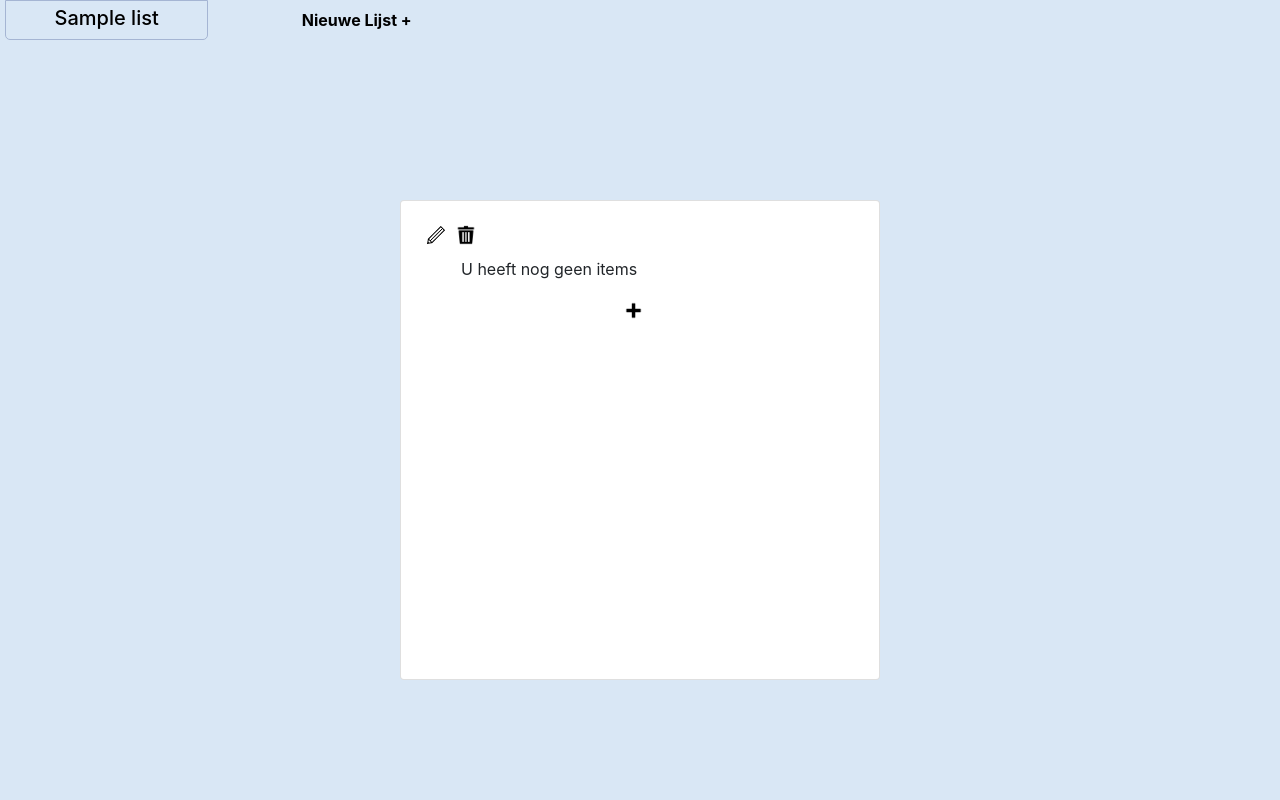
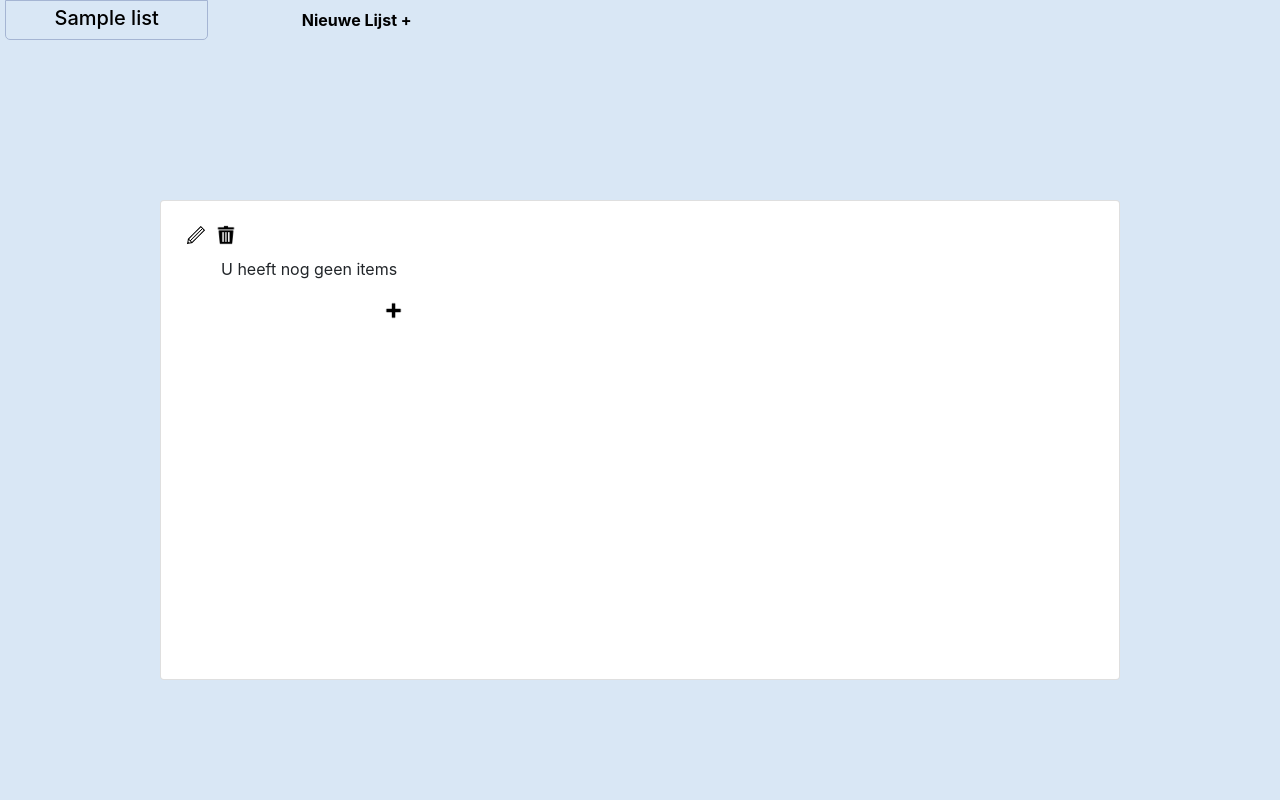
Before and after one commit to DKamman/To-do-list, a PHP site: page /list.php in a window 1280 px wide. Run offline with PHP 8.4, Linux system fonts and the light colour scheme; tables that the repository leaves empty or names only in its code hold one stand-in row (values such as "Sample post").

Commit message:
Updated styling

```diff
--- a/addtask.php
+++ b/addtask.php
@@ -26,7 +26,7 @@ include('inc/indexhtmlstart.html');
                         <input type="hidden" name="list_id" value="<?php echo $list_id ?>">
 
                         <div style="margin-top:1em;">
-                            <a href="index.php"><button type="button" class="btn btn-danger">Annuleren</button></a>
+                            <a href="list.php?listid=<?= $list_id?>"><button type="button" class="btn btn-danger">Annuleren</button></a>
                             <button type="submit" class="btn btn-success">Toevoegen</button>
                         </div>
 
--- a/css/todostyle.css
+++ b/css/todostyle.css
@@ -26,7 +26,7 @@
       float: right;
       line-height: 40px; }
   .main-content .list {
-    width: 30rem;
+    width: 60rem;
     margin: 0 auto;
     margin-top: 10rem; }
     .main-content .list .card {
@@ -37,6 +37,15 @@
         margin-left: 5px;
         width: 20px;
         height: 20px; }
+      .main-content .list .card .card-body ol p {
+        margin-bottom: 0px; }
+      .main-content .list .card .card-body ol .task-table tr td p {
+        margin-right: 20px;
+        margin-bottom: 0px; }
+      .main-content .list .card .card-body ol .task-table tr td span {
+        display: inline; }
+      .main-content .list .card .card-body ol .task-table tr td input {
+        display: inline; }
       .main-content .list .card .card-body form .form-group #minute-input {
         display: inline;
         width: 50%; }
@@ -62,10 +71,6 @@
       .main-content .list .card .card-body .trashbin {
         margin-left: 10px;
         margin-bottom: 3px; }
-      .main-content .list .card li .edit-input {
-        display: inline;
-        width: 50%;
-        margin-bottom: 5px; }
       .main-content .list .card .card-end {
         height: auto;
         padding: 20px; }
--- a/css/todostyle.scss
+++ b/css/todostyle.scss
@@ -43,7 +43,7 @@
     }
 
     .list {
-        width: 30rem;
+        width: 60rem;
         margin: 0 auto;
         margin-top: 10rem;
 
@@ -59,6 +59,29 @@
                         margin-left: 5px;
                         width: 20px;
                         height: 20px;
+                    }
+                }
+
+                ol {
+                    p {
+                        margin-bottom: 0px;
+                    }
+                    .task-table {
+
+                        tr {
+                            td {
+                                p {
+                                    margin-right: 20px;
+                                    margin-bottom: 0px;
+                                }
+                                span {
+                                    display: inline;
+                                }
+                                input {
+                                    display: inline;
+                                }
+                            }
+                        }
                     }
                 }
 
@@ -111,14 +134,6 @@
                 }
             }
 
-            li {
-                .edit-input {
-                    display: inline;
-                    width: 50%;
-                    margin-bottom: 5px;
-                }
-            }
-
             .card-end {
                 height: auto;
                 padding: 20px;
--- a/list.php
+++ b/list.php
@@ -67,8 +67,9 @@ include('inc/indexhtmlstart.html');
           <a class="JSButton" onClick="editList()"><img class="edit-logo" src="img/pencil.png" alt="edit-logo"></a>
           <a href="deletelist.php?listid=<?= $listresult['id']?>"><img src="img/trashbin.png" alt="trashbin"></a>
         </h5>
+
         <ol>
-
+          <table class="task-table">
             <?php
               // var_dump($taskresult);
               if (count($taskresult) == 0) {
@@ -76,17 +77,20 @@ include('inc/indexhtmlstart.html');
                 <p>U heeft nog geen items</p>
               <?php
                   } else {
-            foreach ($taskresult as $listrow) {
-            ?>
-
-            <li><?php echo $listrow['task']?></li>
-
+                  foreach ($taskresult as $taskrow) { ?>
+              <tr>
+                <td><li> <p> <?php echo $taskrow['task']?> </li> </p> </td>
+                <td> <p> <?php echo $taskrow['duration']?> Minuten </p> </td>
+                <td> <p> <?php echo $taskrow['state']?> </p> </td>
+              </tr>
               <?php
                   }
                 }
               ?>
 
+          </table>
         </ol>
+
         <a href="addtask.php?listid=<?= $listresult['id']?>"><img src="img/plus.png" alt=""></a>
       </div>
     </div>
@@ -99,31 +103,34 @@ include('inc/indexhtmlstart.html');
         <form action="php/editlist.php" method="post">
           <input type="hidden" name="id" value="<?php echo $listresult['id'];?>"></input>
           <h5>Titel<a onClick="cancelEdit()"><img class="cancel-logo JSButton" src="img/cross.png" alt="edit-logo"></a></h5>
-          <input class="form-control" type="text" name="title" value="<?= $listresult['title']?>">
-          </input>
-          <h6 class="task-list">Items</h6>
+          <input class="form-control" type="text" name="title" value="<?= $listresult['title']?>"></input>
+          <h6 class="task-list card-title">Items</h6>
+
           <ol>
-
+            <table class="task-table">
               <?php
-              $i = 1;
                 // var_dump($taskresult);
                 if (count($taskresult) == 0) {
                   ?>
                   <p>U heeft nog geen items</p>
                 <?php
                     } else {
-              foreach ($taskresult as $taskrow) {
-              ?>
-
-              <li> <?= $taskrow['id']?> <input type="text" class="form-control edit-input" name="items[<?php echo $i?>]" value="<?php echo $taskrow['task']?>"><a href="deletetask.php?taskid=<?= $taskrow['id']?>"><img class="trashbin" src="img/trashbin.png" alt="trashbin"></a></li>
-
+                    foreach ($taskresult as $taskrow) { ?>
+                <tr>
+                 <?php // echo $taskrow['id']; ?>
+                  <td> <li> <input type="text" class="form-control" name="" value="<?php echo $taskrow['task']?>"> </li> </td>
+                  <td> <input type="text" class="form-control" name="" value="<?php echo $taskrow['duration']?>"><span>Minuten</span></td>
+                  <td> <input type="text" class="form-control" name="" value="<?php echo $taskrow['state']?>"> </td>
+                  <td> <a href="deletetask.php?taskid=<?= $taskrow['id']?>"><img class="trashbin" src="img/trashbin.png" alt="trashbin"></a> </td>
+                </tr>
                 <?php
-                $i++;
                     }
                   }
                 ?>
 
+            </table>
           </ol>
+
         </div>
 
         <div class="card-end">
```
Also changed, not shown: 1 other file. Lines whose indentation alone changed are shown as unchanged.
